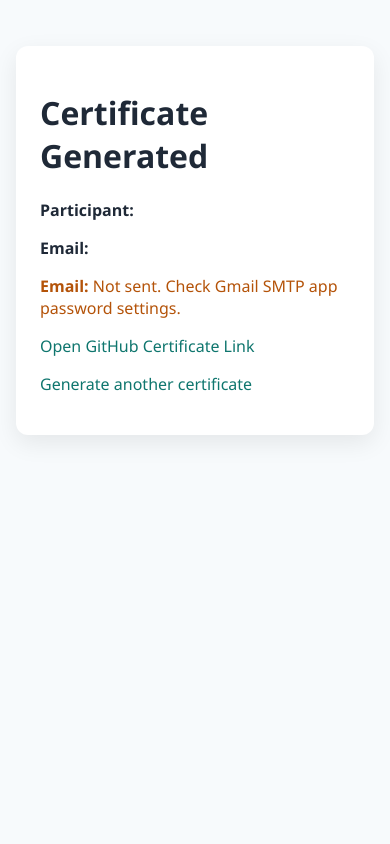
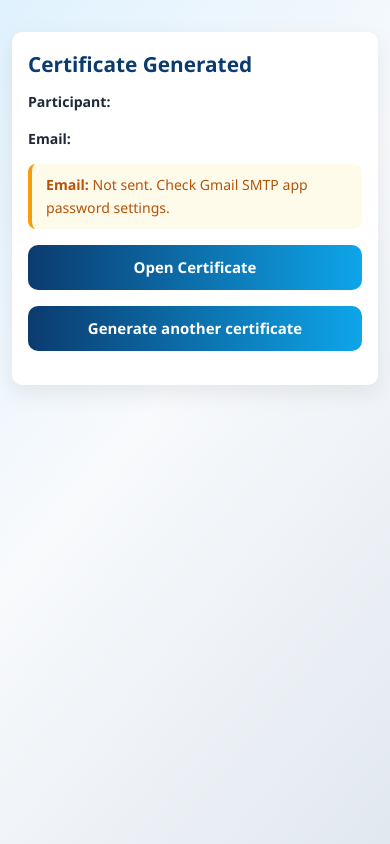
Before and after one commit to PyExpo2K26/AscendPitch_Certificate, a Flask app: page /success in a window 390 px wide. Run offline with Flask 3, Linux system fonts and the light colour scheme.

Commit message:
Improve mobile responsiveness for form and success pages

```diff
--- a/templates/success.html
+++ b/templates/success.html
@@ -5,16 +5,21 @@
     <meta name="viewport" content="width=device-width, initial-scale=1.0" />
     <title>Certificate Generated</title>
     <style>
+        * {
+            box-sizing: border-box;
+        }
+
         body {
             margin: 0;
             font-family: "Segoe UI", Tahoma, Geneva, Verdana, sans-serif;
-            background: #f7fafc;
+            background: linear-gradient(130deg, #e0f2fe, #f8fafc 45%, #e2e8f0);
             color: #1f2937;
+            min-height: 100vh;
         }
 
         .wrap {
             max-width: 700px;
-            margin: 30px auto;
+            margin: 0 auto;
             padding: 16px;
         }
 
@@ -22,24 +27,90 @@
             background: #ffffff;
             border-radius: 12px;
             box-shadow: 0 8px 24px rgba(0, 0, 0, 0.08);
-            padding: 24px;
+            padding: 28px 24px;
+            margin-top: 20px;
+        }
+
+        h1 {
+            margin-top: 0;
+            font-size: clamp(1.3rem, 5vw, 1.8rem);
+            color: #0b3b6f;
+            line-height: 1.2;
+        }
+
+        p {
+            font-size: clamp(0.88rem, 3vw, 1rem);
+            line-height: 1.6;
+            word-break: break-word;
         }
 
         .ok {
             color: #166534;
+            background: #f0fdf4;
+            padding: 10px 14px;
+            border-radius: 8px;
+            border-left: 4px solid #22c55e;
         }
 
         .warn {
             color: #b45309;
+            background: #fffbeb;
+            padding: 10px 14px;
+            border-radius: 8px;
+            border-left: 4px solid #f59e0b;
         }
 
         a {
             color: #0f766e;
             text-decoration: none;
+            word-break: break-all;
         }
 
         a:hover {
             text-decoration: underline;
+        }
+
+        .btn-link {
+            display: inline-block;
+            margin-top: 16px;
+            background: linear-gradient(90deg, #0b3b6f, #0ea5e9);
+            color: #ffffff !important;
+            padding: 12px 20px;
+            border-radius: 10px;
+            font-weight: 700;
+            font-size: 15px;
+            text-decoration: none !important;
+            min-height: 44px;
+            line-height: 1.4;
+            touch-action: manipulation;
+            word-break: normal;
+        }
+
+        .btn-link:hover {
+            opacity: 0.9;
+        }
+
+        .github-link {
+            display: block;
+            margin-top: 6px;
+            font-size: 0.88rem;
+            color: #0f766e;
+            word-break: break-all;
+        }
+
+        @media (max-width: 480px) {
+            .wrap {
+                padding: 12px;
+            }
+            .card {
+                padding: 20px 16px;
+                border-radius: 10px;
+            }
+            .btn-link {
+                display: block;
+                text-align: center;
+                width: 100%;
+            }
         }
     </style>
 </head>
@@ -57,13 +128,12 @@
             {% endif %}
 
             <p>
-                <a href="{{ github_url }}" target="_blank">
-                    Open GitHub Certificate Link
-                </a>
+                <a class="btn-link" href="{{ github_url }}" target="_blank">Open Certificate</a>
+                <a class="github-link" href="{{ github_url }}" target="_blank">{{ github_url }}</a>
             </p>
 
             <p>
-                <a href="{{ url_for('form_page') }}">Generate another certificate</a>
+                <a class="btn-link" href="{{ url_for('form_page') }}">Generate another certificate</a>
             </p>
         </div>
     </div>
```
Also changed, not shown: templates/form.html (+59 -13 lines).
